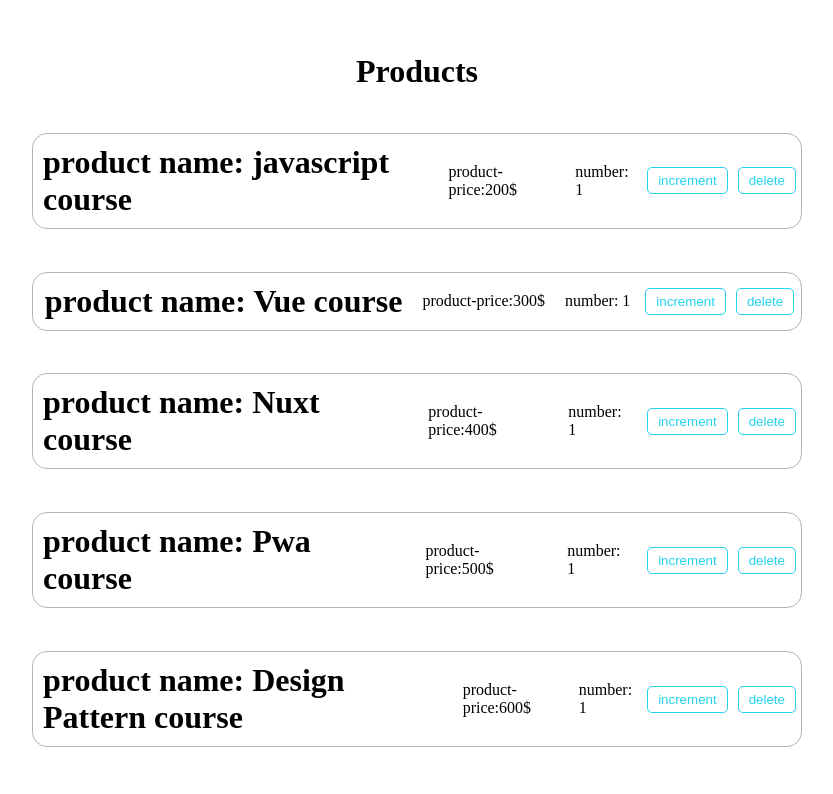
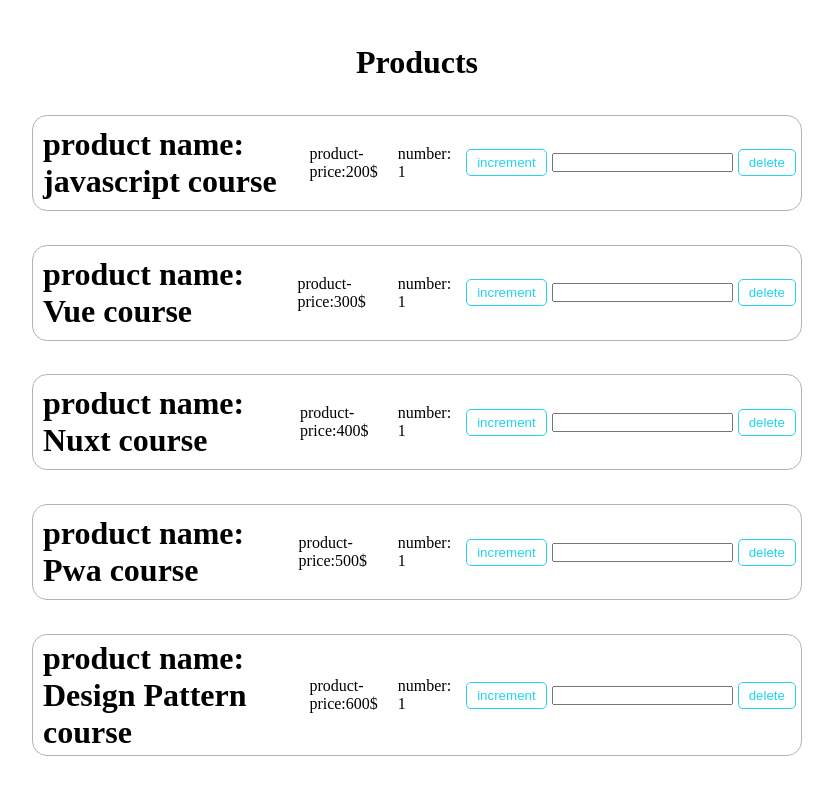
Before and after one commit to danyalbani240/learning-react, a React (Create React App) app: page / in a window 1280 px wide. Shown: the top 794 px of the page, without its empty margins (223-1056 px from the left). Built offline with nearby package versions, Linux system fonts and the light colour scheme.

Commit message:
update title input added to product

```diff
--- a/src/product/Product.js
+++ b/src/product/Product.js
@@ -9,6 +9,7 @@ const Product = (props) => {
 			<button className={styles.button} onClick={props.increment}>
 				increment
 			</button>
+			<input type="text" onChange={props.updateTitle} />
 			<button className={styles.button} onClick={props.delete}>
 				delete
 			</button>
```
Lines whose indentation alone changed are shown as unchanged.
